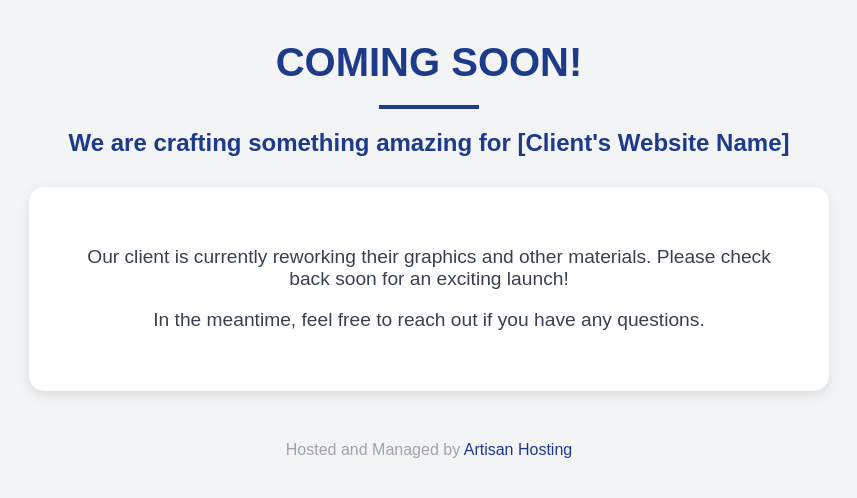
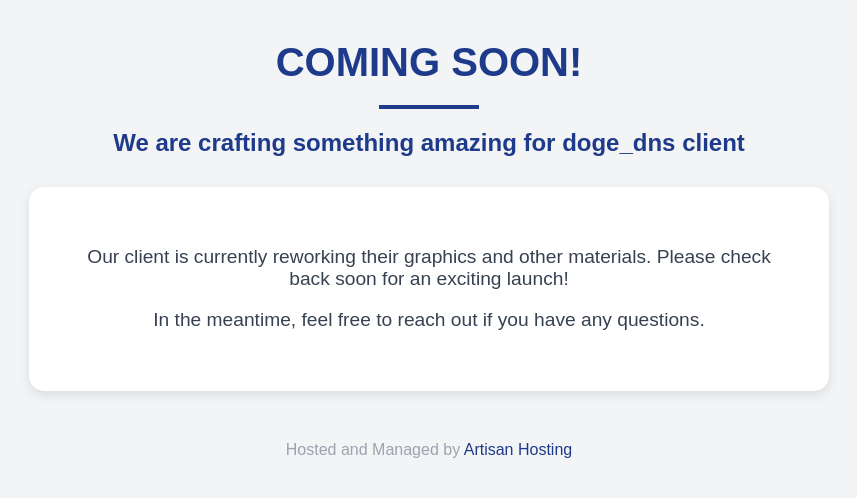
Before and after one commit to Dj-Codeman/dog_dns_website, a plain HTML site: page index.html in a window 1280 px wide. Shown: the whole page, without its empty margins (211-1068 px from the left). Drawn offline with Linux system fonts and the light colour scheme.

Commit message:
copy: doge stuff

```diff
--- a/index.html
+++ b/index.html
@@ -3,7 +3,7 @@
 <head>
     <meta charset="UTF-8">
     <meta name="viewport" content="width=device-width, initial-scale=1.0">
-    <title>Coming Soon - [Client's Website Name]</title>
+    <title>Coming Soon - Doge Website</title>
     <style>
         body {
             background-color: #f3f4f6; /* Light gray for background similar to bg-gray-100 */
@@ -74,7 +74,7 @@
     <div class="container">
         <h1 class="heading">Coming Soon!</h1>
         <div class="divider"></div>
-        <h2 class="subheading">We are crafting something amazing for [Client's Website Name]</h2>
+        <h2 class="subheading">We are crafting something amazing for doge_dns client</h2>
 
         <div class="coming-soon">
             <p>
```
